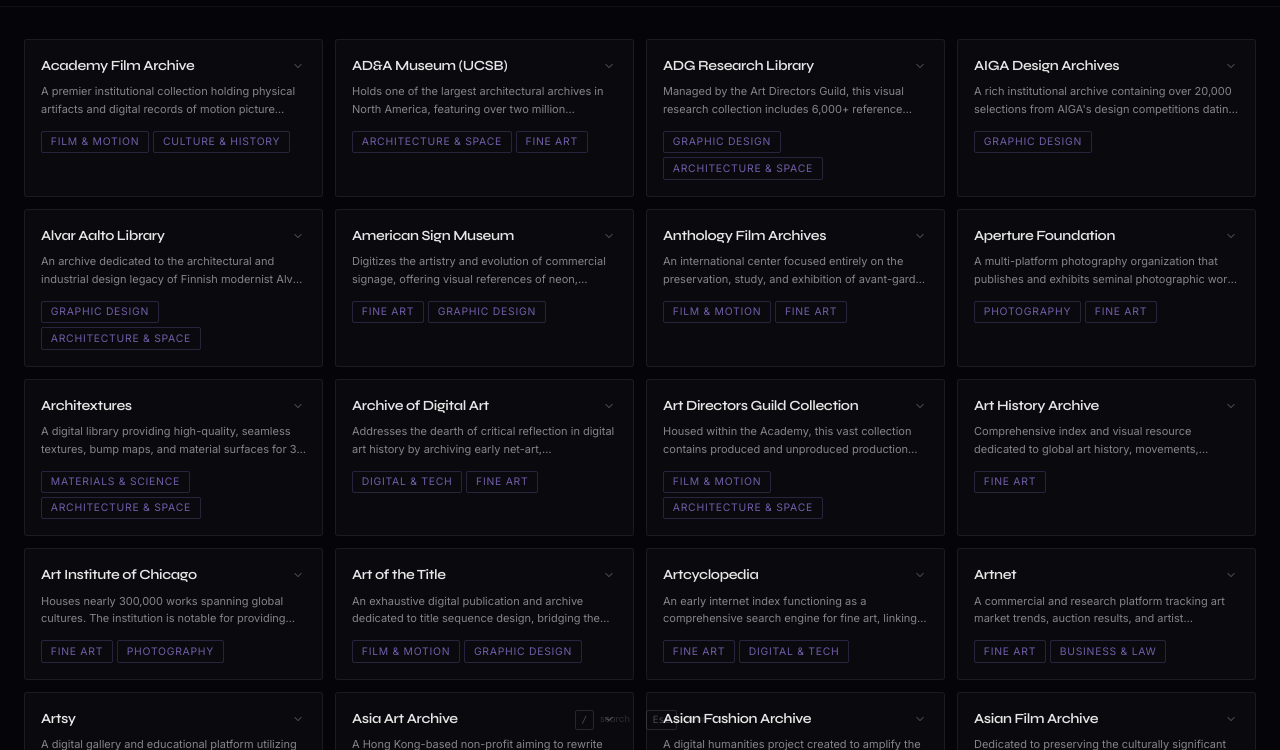
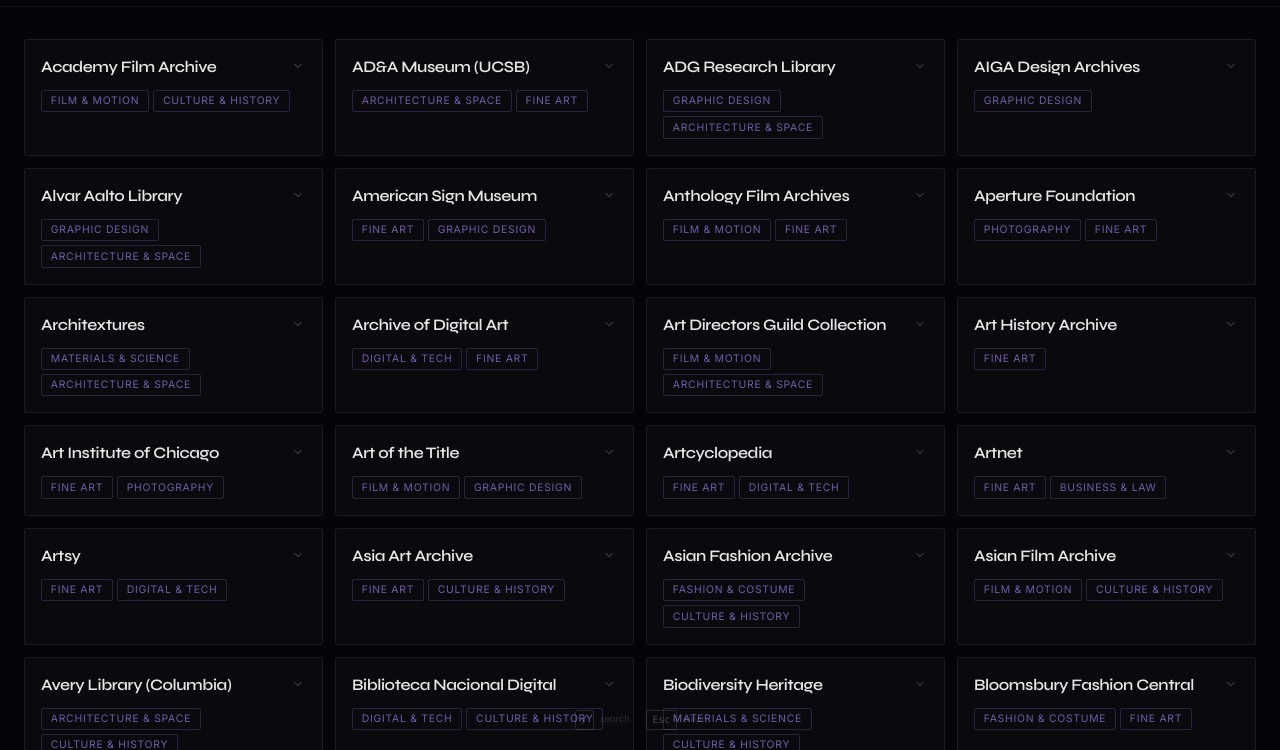
Before and after one commit to jopontes/visual-archive, a plain HTML site: page index.html in a window 1280 px wide. Shown: the part 50-800 px from the top of the page. Drawn offline with nearby package versions, Linux system fonts and the light colour scheme.

Commit message:
fix: remove duplicate description, title text-base dominant, description text-xs subordinate

```diff
--- a/index.html
+++ b/index.html
@@ -396,15 +396,12 @@ function updateViewBtns(){
 window.toggleExpand = function(id, e){
   e.stopPropagation();
   expandedId = expandedId === id ? null : id;
-  // Update DOM without full re-render for snappy feel
   document.querySelectorAll('[data-ref-id]').forEach(el=>{
     const elId = parseInt(el.dataset.refId);
     const panel = el.querySelector('.detail-panel');
     const isExp = elId === expandedId;
     el.classList.toggle('expanded', isExp);
-    if(panel){
-      panel.classList.toggle('open', isExp);
-    }
+    if(panel) panel.classList.toggle('open', isExp);
   });
 };
 
@@ -412,8 +409,8 @@ window.toggleExpand = function(id, e){
 function detailHTML(r){
   return `
     <div class="detail-panel ${expandedId===r.id ? 'open' : ''}">
-      <div class="pt-3 pb-4 px-0 border-t border-white/[0.06] mt-3">
-        <p class="text-sm text-white/70 leading-relaxed mb-4">${r.desc}</p>
+      <div class="pt-3 pb-4 border-t border-white/[0.06] mt-3">
+        <p class="text-xs text-white/55 leading-relaxed mb-4">${r.desc}</p>
         <div class="flex items-center justify-between flex-wrap gap-3">
           <div class="flex flex-wrap gap-1.5">
             ${r.tags.map(t=>`<span class="tag-chip ${activeTag===t?'active':''}"
@@ -424,7 +421,7 @@ function detailHTML(r){
                     uppercase tracking-wider transition-colors duration-200 group cursor-pointer"
              onclick="event.stopPropagation()">
             <span>Visit archive</span>
-            <span class="material-symbols-outlined text-sm transform group-hover:translate-x-0.5 transition-transform"
+            <span class="material-symbols-outlined transform group-hover:translate-x-0.5 transition-transform"
                   style="font-variation-settings:'wght' 300;font-size:14px">arrow_forward</span>
           </a>
         </div>
@@ -440,12 +437,11 @@ function renderGrid(){
     <div class="archive-card p-4 ${expandedId===r.id?'expanded':''}"
          data-ref-id="${r.id}"
          onclick="toggleExpand(${r.id}, event)">
-      <div class="flex items-start justify-between gap-2 mb-2">
-        <h2 class="font-syne text-sm font-semibold text-white/90 leading-snug tracking-tight flex-1">${r.name}</h2>
-        <span class="material-symbols-outlined chevron shrink-0 text-white/30 mt-0.5 select-none"
+      <div class="flex items-start justify-between gap-2 mb-3">
+        <h2 class="font-syne text-base font-semibold text-white/90 leading-snug tracking-tight flex-1">${r.name}</h2>
+        <span class="material-symbols-outlined chevron shrink-0 text-white/25 mt-0.5 select-none"
               style="font-variation-settings:'wght' 300;font-size:16px">expand_more</span>
       </div>
-      <p class="text-[11px] text-white/50 leading-relaxed line-clamp-2 mb-3">${r.desc}</p>
       <div class="flex flex-wrap gap-1">
         ${r.tags.slice(0,2).map(t=>`<span class="tag-chip ${activeTag===t?'active':''}"
           onclick="event.stopPropagation();window.setTagFilter('${t}')">${t}</span>`).join('')}
```
